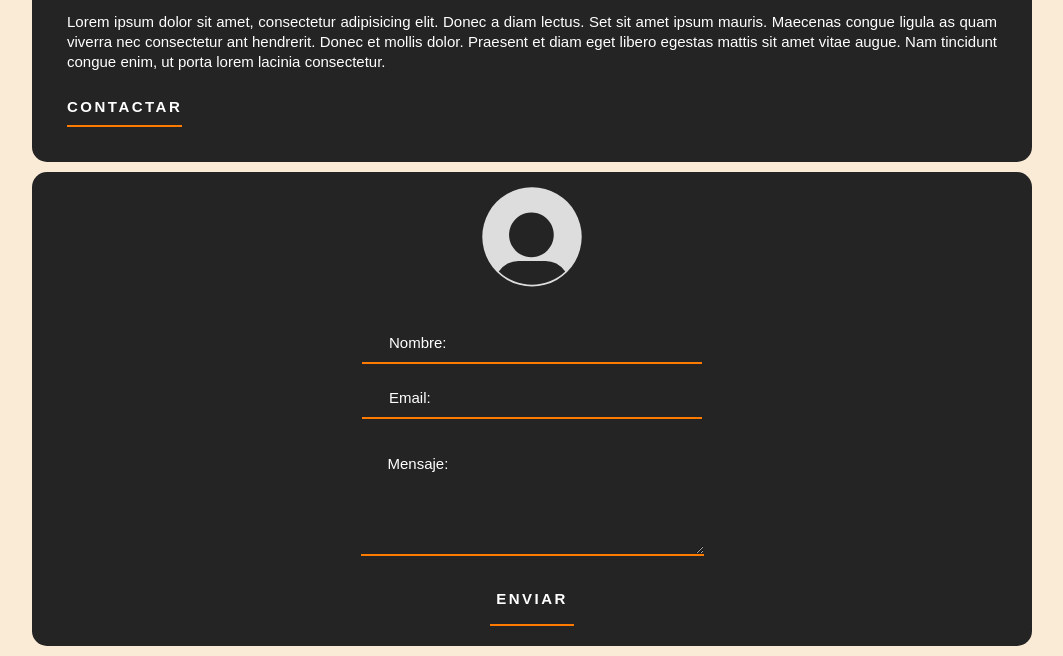
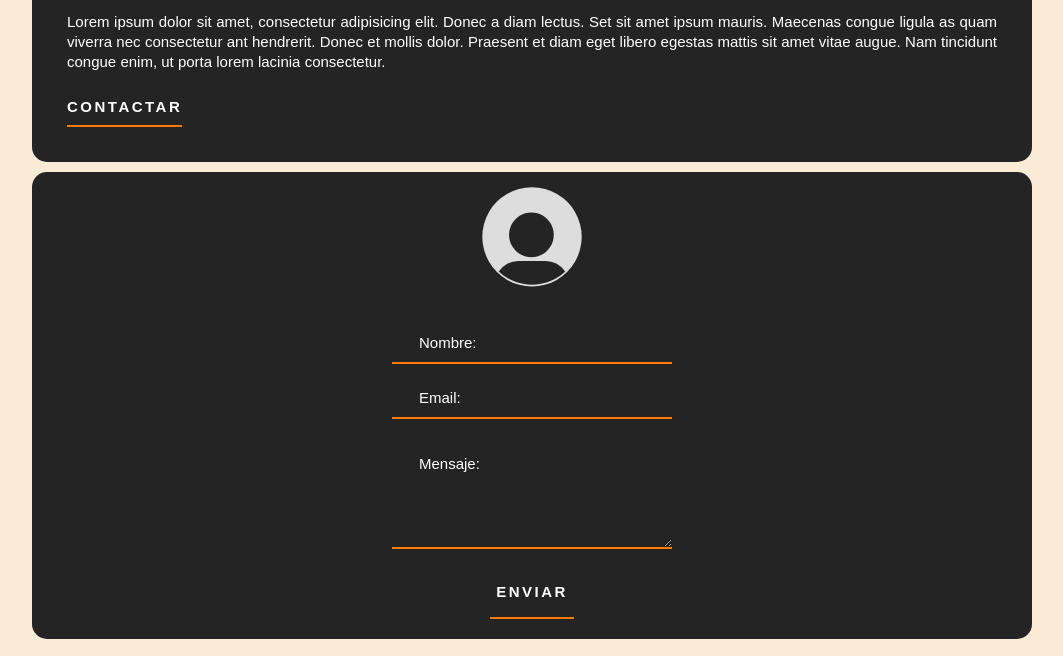
Before and after one commit to Jazaloko/Portfolio, a plain HTML site: page index.html in a window 1280 px wide. Shown: the part 211-867 px from the top of the page, without its empty margins (108-1171 px from the left). Drawn offline with Linux system fonts and the light colour scheme.

```diff
--- a/css/style.css
+++ b/css/style.css
@@ -193,7 +193,7 @@
     border-bottom: 2px solid var(--Naranja);
     color: #FFFFFF;
     height: 4rem;
-    width: 34rem;
+    width: 28rem;
 }
 
 form input::placeholder, textarea::placeholder {
@@ -209,8 +209,8 @@
     border: none;
     border-bottom: 2px solid var(--Naranja);
     color: #FFFFFF;
-    height: 107px;
-    width: 343px;
+    height: 10rem;
+    width: 28rem;
 }
 
 #form-email,#form-mensaje {
```
